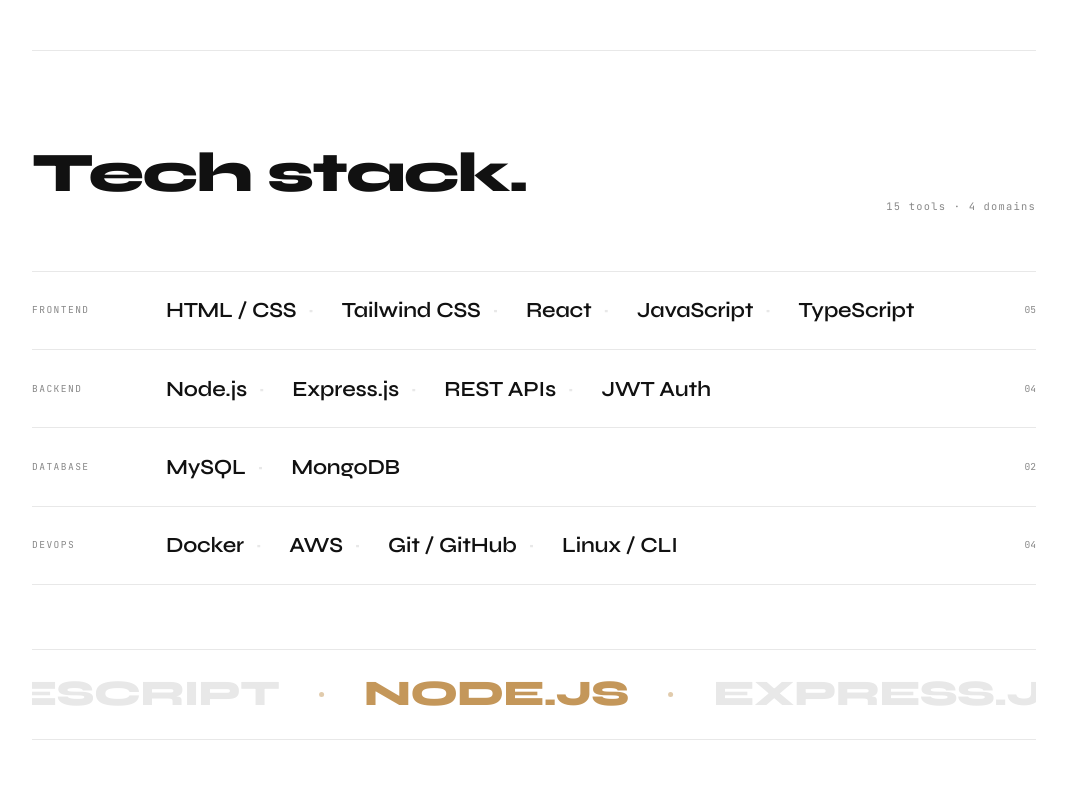
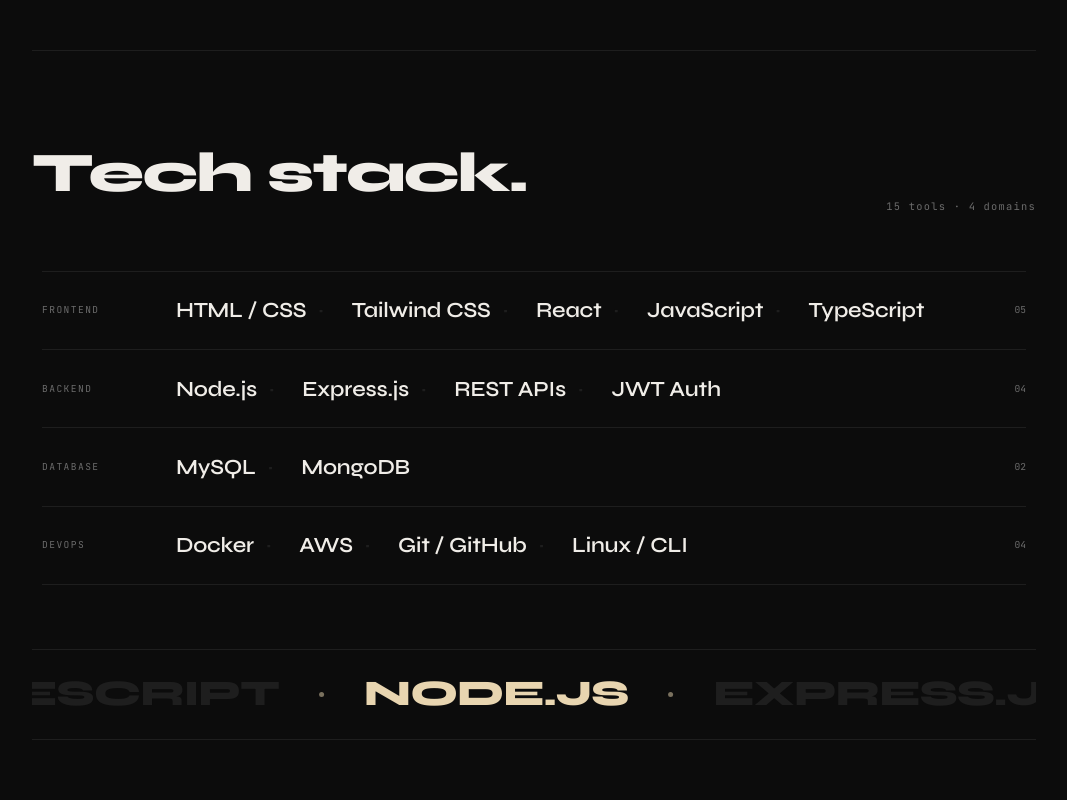
Before and after one commit to vishwasgowdahv/portfolio, a React (Vite) app: page / in a window 1280 px wide. Shown: the part 1680-2480 px from the top of the page, without its empty margins (106-1173 px from the left). Built offline with nearby package versions, Linux system fonts and the light colour scheme.

Commit message:
fix layout issues

```diff
--- a/src/components/layout/Preloader.jsx
+++ b/src/components/layout/Preloader.jsx
@@ -38,10 +38,11 @@
             transition={{ duration: 1.6, ease: [0.76, 0, 0.24, 1] }}
           />
 
-          <div style={{ display: "flex", gap: "0.05em", overflow: "hidden" }}>
+          <div style={{ display: "flex", gap: "0.05em", overflow: "hidden", justifyContent: 'center'}}>
             {LETTERS.map((letter, i) => (
               <motion.span
                 key={i}
+                style={{ fontSize: "2.6rem" }}
                 className="preloader-letter"
                 initial={{ y: "110%", opacity: 0 }}
                 animate={{ y: 0, opacity: 1 }}
--- a/src/components/sections/Hero.jsx
+++ b/src/components/sections/Hero.jsx
@@ -14,7 +14,8 @@
   return (
     <section
       id="hero"
-      style={{ minHeight: '100svh', display: 'flex', flexDirection: 'column', justifyContent: 'flex-end', padding: 'clamp(6rem,10vw,10rem) clamp(1.5rem,5vw,3rem) clamp(3rem,6vw,5rem)', maxWidth: '1100px', margin: '0 auto', width: '100%', position: 'relative' }}
+      className="hero-section"
+      style={{ minHeight: '100svh', display: 'flex', flexDirection: 'column', padding: 'clamp(6rem,10vw,10rem) clamp(1.5rem,5vw,3rem) clamp(3rem,6vw,5rem)', maxWidth: '1100px', margin: '0 auto', width: '100%', position: 'relative' }}
     >
       {/* Availability badge — repositioned via CSS on mobile */}
       <motion.div
--- a/src/components/sections/TechStack.jsx
+++ b/src/components/sections/TechStack.jsx
@@ -1,6 +1,6 @@
-import { useState } from 'react';
-import { motion } from 'framer-motion';
-import { techStack } from '../../data/portfolioData';
+import { useState } from "react";
+import { motion } from "framer-motion";
+import { techStack } from "../../data/portfolioData";
 
 const categories = techStack.reduce((acc, item) => {
   if (!acc[item.category]) acc[item.category] = [];
@@ -8,7 +8,7 @@
   return acc;
 }, {});
 
-const MARQUEE_ITEMS = techStack.map(t => t.name);
+const MARQUEE_ITEMS = techStack.map((t) => t.name);
 
 export default function TechStack() {
   const [hoveredRow, setHoveredRow] = useState(null);
@@ -17,30 +17,64 @@
   return (
     <section
       id="stack"
-      style={{ padding: 'clamp(5rem,10vw,8rem) clamp(1.5rem,5vw,3rem)', maxWidth: '1100px', margin: '0 auto', width: '100%' }}
+      style={{
+        padding: "clamp(5rem,10vw,8rem) clamp(1.5rem,5vw,3rem)",
+        maxWidth: "1100px",
+        margin: "0 auto",
+        width: "100%",
+      }}
     >
-      <div className="h-line" style={{ marginBottom: '5rem' }} />
+      <div className="h-line" style={{ marginBottom: "5rem" }} />
 
-      <div className="stack-header" style={{ display: 'flex', justifyContent: 'space-between', alignItems: 'flex-end', flexWrap: 'wrap', gap: '1.5rem', marginBottom: '3.5rem' }}>
+      <div
+        className="stack-header"
+        style={{
+          display: "flex",
+          justifyContent: "space-between",
+          alignItems: "flex-end",
+          flexWrap: "wrap",
+          gap: "1.5rem",
+          marginBottom: "3.5rem",
+        }}
+      >
         <motion.h2
-          initial={{ opacity: 0, y: 24 }} whileInView={{ opacity: 1, y: 0 }} viewport={{ once: true }}
+          initial={{ opacity: 0, y: 24 }}
+          whileInView={{ opacity: 1, y: 0 }}
+          viewport={{ once: true }}
           transition={{ duration: 0.7, ease: [0.76, 0, 0.24, 1] }}
-          style={{ fontFamily: 'Syne, sans-serif', fontWeight: 800, fontSize: 'clamp(2rem,5vw,3.5rem)', color: 'var(--fg)', letterSpacing: '-0.03em' }}
+          style={{
+            fontFamily: "Syne, sans-serif",
+            fontWeight: 800,
+            fontSize: "clamp(2rem,5vw,3.5rem)",
+            color: "var(--fg)",
+            letterSpacing: "-0.03em",
+          }}
         >
           Tech stack.
         </motion.h2>
         <motion.p
-          initial={{ opacity: 0 }} whileInView={{ opacity: 1 }} viewport={{ once: true }} transition={{ delay: 0.2, duration: 0.5 }}
-          style={{ fontFamily: 'JetBrains Mono, monospace', fontSize: '0.65rem', color: 'var(--muted)', letterSpacing: '0.12em' }}
+          initial={{ opacity: 0 }}
+          whileInView={{ opacity: 1 }}
+          viewport={{ once: true }}
+          transition={{ delay: 0.2, duration: 0.5 }}
+          style={{
+            fontFamily: "JetBrains Mono, monospace",
+            fontSize: "0.65rem",
+            color: "var(--muted)",
+            letterSpacing: "0.12em",
+          }}
         >
           {techStack.length} tools · {categoryNames.length} domains
         </motion.p>
       </div>
 
       {/* Category rows */}
-      <div>
-        <motion.div className="h-line"
-          initial={{ scaleX: 0, originX: 0 }} whileInView={{ scaleX: 1 }} viewport={{ once: true }}
+      <div style={{ padding: "0 10px" }}>
+        <motion.div
+          className="h-line"
+          initial={{ scaleX: 0, originX: 0 }}
+          whileInView={{ scaleX: 1 }}
+          viewport={{ once: true }}
           transition={{ duration: 0.6 }}
         />
 
@@ -50,62 +84,141 @@
             className="tech-category-row"
             initial={{ y: 24, opacity: 0 }}
             whileInView={{ y: 0, opacity: 1 }}
-            viewport={{ once: true, margin: '-40px' }}
-            transition={{ delay: i * 0.08, duration: 0.5, ease: [0.76, 0, 0.24, 1] }}
+            viewport={{ once: true, margin: "-40px" }}
+            transition={{
+              delay: i * 0.08,
+              duration: 0.5,
+              ease: [0.76, 0, 0.24, 1],
+            }}
             onMouseEnter={() => setHoveredRow(i)}
             onMouseLeave={() => setHoveredRow(null)}
             data-cursor-hover
             style={{
-              display: 'grid',
-              gridTemplateColumns: 'clamp(80px, 12vw, 110px) 1fr auto',
-              alignItems: 'center',
-              gap: '1.5rem',
-              padding: '1.4rem 0',
-              borderBottom: '1px solid var(--border)',
-              cursor: 'none',
-              transition: 'opacity 0.25s ease',
+              display: "grid",
+              gridTemplateColumns: "clamp(80px, 12vw, 110px) 1fr auto",
+              alignItems: "center",
+              gap: "1.5rem",
+              padding: "1.4rem 0",
+              borderBottom: "1px solid var(--border)",
+              cursor: "none",
+              transition: "opacity 0.25s ease",
               opacity: hoveredRow === null ? 1 : hoveredRow === i ? 1 : 0.25,
             }}
           >
             {/* Category label */}
-            <span style={{ fontFamily: 'JetBrains Mono, monospace', fontSize: '0.6rem', letterSpacing: '0.15em', textTransform: 'uppercase', color: hoveredRow === i ? 'var(--accent)' : 'var(--muted)', transition: 'color 0.25s ease' }}>
+            <span
+              style={{
+                fontFamily: "JetBrains Mono, monospace",
+                fontSize: "0.6rem",
+                letterSpacing: "0.15em",
+                textTransform: "uppercase",
+                color: hoveredRow === i ? "var(--accent)" : "var(--muted)",
+                transition: "color 0.25s ease",
+              }}
+            >
               {cat}
             </span>
 
             {/* Tech names */}
-            <div style={{ display: 'flex', flexWrap: 'wrap', gap: '0 1rem', alignItems: 'center' }}>
+            <div
+              style={{
+                display: "flex",
+                flexWrap: "wrap",
+                gap: "0 1rem",
+                alignItems: "center",
+              }}
+            >
               {categories[cat].map((name, j) => (
                 <span
                   key={name}
                   className="tech-name"
-                  style={{ fontFamily: 'Syne, sans-serif', fontWeight: 600, fontSize: 'clamp(0.95rem, 2vw, 1.35rem)', color: 'var(--fg)', letterSpacing: '-0.01em', whiteSpace: 'nowrap' }}
+                  style={{
+                    fontFamily: "Syne, sans-serif",
+                    fontWeight: 600,
+                    fontSize: "clamp(0.95rem, 2vw, 1.35rem)",
+                    color: "var(--fg)",
+                    letterSpacing: "-0.01em",
+                    whiteSpace: "nowrap",
+                  }}
                 >
                   {name}
                   {j < categories[cat].length - 1 && (
-                    <span style={{ color: 'var(--border)', margin: '0 0.75rem' }}>·</span>
+                    <span
+                      style={{ color: "var(--border)", margin: "0 0.75rem" }}
+                    >
+                      ·
+                    </span>
                   )}
                 </span>
               ))}
             </div>
 
             {/* Count */}
-            <span className="tech-count" style={{ fontFamily: 'JetBrains Mono, monospace', fontSize: '0.6rem', color: hoveredRow === i ? 'var(--accent)' : 'var(--muted)', transition: 'color 0.25s ease', whiteSpace: 'nowrap' }}>
-              {String(categories[cat].length).padStart(2, '0')}
+            <span
+              className="tech-count"
+              style={{
+                fontFamily: "JetBrains Mono, monospace",
+                fontSize: "0.6rem",
+                color: hoveredRow === i ? "var(--accent)" : "var(--muted)",
+                transition: "color 0.25s ease",
+                whiteSpace: "nowrap",
+              }}
+            >
+              {String(categories[cat].length).padStart(2, "0")}
             </span>
           </motion.div>
         ))}
       </div>
 
       {/* Big marquee — 2 colors only */}
-      <div style={{ marginTop: '4rem', overflow: 'hidden', borderTop: '1px solid var(--border)', borderBottom: '1px solid var(--border)', padding: '1.1rem 0' }}>
-        <div className="marquee-track" style={{ display: 'flex', alignItems: 'center', gap: '2.5rem', whiteSpace: 'nowrap', width: 'max-content' }}>
+      <div
+        style={{
+          marginTop: "4rem",
+          overflow: "hidden",
+          borderTop: "1px solid var(--border)",
+          borderBottom: "1px solid var(--border)",
+          padding: "1.1rem 0",
+        }}
+      >
+        <div
+          className="marquee-track"
+          style={{
+            display: "flex",
+            alignItems: "center",
+            gap: "2.5rem",
+            whiteSpace: "nowrap",
+            width: "max-content",
+          }}
+        >
           {[...Array(2)].map((_, di) =>
             MARQUEE_ITEMS.map((name, i) => (
-              <span key={`${di}-${i}`} style={{ fontFamily: 'Syne, sans-serif', fontWeight: 800, fontSize: 'clamp(1.4rem, 3vw, 2.25rem)', letterSpacing: '-0.02em', textTransform: 'uppercase', color: i % 4 === 1 ? 'var(--accent)' : 'var(--border)', display: 'inline-flex', alignItems: 'center', gap: '2.5rem' }}>
+              <span
+                key={`${di}-${i}`}
+                style={{
+                  fontFamily: "Syne, sans-serif",
+                  fontWeight: 800,
+                  fontSize: "clamp(1.4rem, 3vw, 2.25rem)",
+                  letterSpacing: "-0.02em",
+                  textTransform: "uppercase",
+                  color: i % 4 === 1 ? "var(--accent)" : "var(--border)",
+                  display: "inline-flex",
+                  alignItems: "center",
+                  gap: "2.5rem",
+                }}
+              >
                 {name}
-                <span style={{ width: '5px', height: '5px', borderRadius: '50%', background: 'var(--accent)', display: 'inline-block', opacity: 0.5 }} />
+                <span
+                  style={{
+                    width: "5px",
+                    height: "5px",
+                    borderRadius: "50%",
+                    background: "var(--accent)",
+                    display: "inline-block",
+                    opacity: 0.5,
+                  }}
+                />
               </span>
-            ))
+            )),
           )}
         </div>
       </div>
--- a/src/contexts/ThemeContext.jsx
+++ b/src/contexts/ThemeContext.jsx
@@ -3,7 +3,7 @@
 const ThemeContext = createContext(null);
 
 export function ThemeProvider({ children }) {
-  const [theme, setTheme] = useState(() => localStorage.getItem('vg-theme') || 'light');
+  const [theme, setTheme] = useState(() => localStorage.getItem('vg-theme') || 'dark');
 
   useEffect(() => {
     document.documentElement.setAttribute('data-theme', theme);
```
Also changed, not shown: src/components/sections/Projects.jsx (+27 -17 lines), src/components/ui/ProjectCard.jsx (+9 -3 lines), src/index.css (+7 -3 lines).
